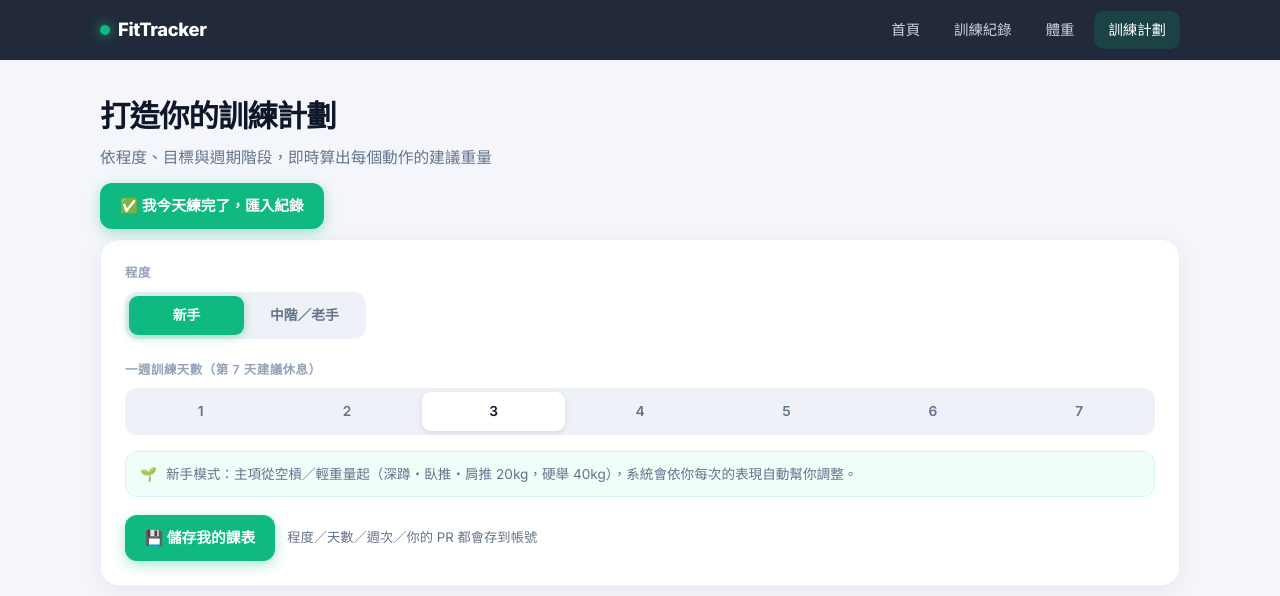
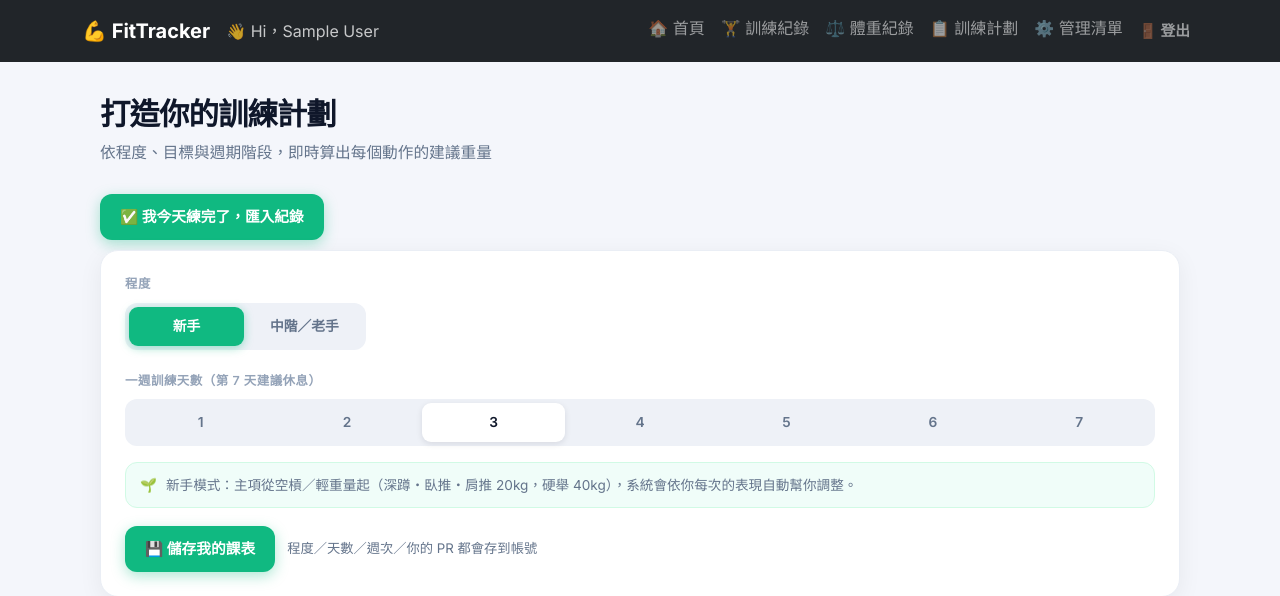
Before and after one commit to harry921921921-gif/side_project_01, a Spring Boot app: page /plan in a window 1280 px wide. Shown: the top 596 px of the page. Run offline with Spring Boot 4, Linux system fonts and the light colour scheme; the visitor is signed in with stand-in values (Sample User, id 1); data that the repository does not hold is empty; some of the project's set-up classes (security, data sources, template engines, error pages and the like) are left out, and stand-ins take their place.

Commit message:
訓練計畫頁：只換導覽列、匯入紀錄的部位名稱改成跟課表一致、行事曆標籤放大
1. 導覽列改用共用 fragments/navbar.html（跟首頁一致），頁面其餘部分維持原本的自訂設計，
   不做整頁 Bootstrap 改版（上一輪整頁改版已由使用者手動回退，這次只動最上面）

2. bodyPart 一致性：BodyPartDataInitializer 補上課表分化名稱（推日/拉日/腿日/上肢A…共15個）
   當成正式 BodyPart，用 add() 逐一新增可安全重複執行（已存在會跳過，不影響既有資料）。
   匯入訓練紀錄時直接用 today.name 當 bodyPart，不再透過 BODYPART_MAP 轉換成別的分類，
   訓練計劃寫「推日」，訓練紀錄也存「推日」

3. workout/index.html 行事曆的 .bp-dot 標籤字級從 .6rem 加大到 .78rem（加粗、加大 padding）

順便：Runner 完成畫面的「存進訓練紀錄」按鈕（上一版有做，被回退整頁改版時一起復原掉了）重新補回

已驗證：mvn test 44/44 通過；另開一個測試埠（8081，避開使用者本機開著的 dev instance）跑完整流程 ——
註冊帳號、開 /plan 確認導覽列已換成 Bootstrap fragment、用真實請求匯入訓練，
確認 workout_session.body_part 直接存成「推日」，行事曆字級也改了

Co-Authored-By: Claude Sonnet 5 <noreply@anthropic.com>

```diff
--- a/fitness-tracker/src/main/resources/templates/plan/index.html
+++ b/fitness-tracker/src/main/resources/templates/plan/index.html
@@ -7,6 +7,8 @@
 <link rel="preconnect" href="https://fonts.googleapis.com">
 <link rel="preconnect" href="https://fonts.gstatic.com" crossorigin>
 <link href="https://fonts.googleapis.com/css2?family=Inter:wght@400;500;600;700;800&amp;family=Noto+Sans+TC:wght@400;500;700;900&amp;display=swap" rel="stylesheet">
+<!-- 只有最上面導覽列跟其他頁一樣用 Bootstrap（共用 fragments/navbar.html），下面內容維持原本這頁自己的設計 -->
+<link href="https://cdn.jsdelivr.net/npm/bootstrap@5.3.0/dist/css/bootstrap.min.css" rel="stylesheet">
 <style>
 :root{
   --bg:#f4f6fb;--surface:#fff;--ink:#0f172a;--muted:#64748b;--faint:#94a3b8;
@@ -16,14 +18,6 @@
 *{box-sizing:border-box;margin:0;padding:0}
 body{font-family:'Inter','Noto Sans TC',sans-serif;background:var(--bg);color:var(--ink);line-height:1.5;-webkit-font-smoothing:antialiased}
 .wrap{max-width:1120px;margin:0 auto;padding:0 20px}
-.appbar{position:sticky;top:0;z-index:20;background:rgba(15,23,42,.92);backdrop-filter:blur(10px);color:#fff}
-.appbar .wrap{display:flex;align-items:center;justify-content:space-between;height:60px}
-.logo{font-weight:800;font-size:1.15rem;letter-spacing:-.02em;display:flex;align-items:center;gap:8px}
-.logo .dot{width:10px;height:10px;border-radius:50%;background:var(--accent);box-shadow:0 0 12px var(--accent)}
-.appbar nav{display:flex;gap:6px}
-.appbar nav a{color:#cbd5e1;text-decoration:none;font-size:.9rem;font-weight:500;padding:8px 14px;border-radius:10px;transition:.15s}
-.appbar nav a:hover{color:#fff;background:rgba(255,255,255,.08)}
-.appbar nav a.active{color:#fff;background:rgba(16,185,129,.18)}
 .hero{padding:34px 0 10px}
 .hero h1{font-size:1.9rem;font-weight:800;letter-spacing:-.03em}
 .hero p{color:var(--muted);margin-top:6px;font-size:.98rem}
@@ -151,10 +145,7 @@ footer{text-align:center;color:var(--faint);font-size:.82rem;padding:40px 0 30px
 </head>
 <body>
 
-<header class="appbar"><div class="wrap">
-  <div class="logo"><span class="dot"></span>FitTracker</div>
-  <nav><a th:href="@{/}">首頁</a><a th:href="@{/workout}">訓練紀錄</a><a th:href="@{/body-weight}">體重</a><a th:href="@{/plan}" class="active">訓練計劃</a></nav>
-</div></header>
+<div th:replace="~{fragments/navbar :: navbar}"></div>
 
 <main class="wrap">
   <section class="hero">
@@ -251,6 +242,7 @@ footer{text-align:center;color:var(--faint);font-size:.82rem;padding:40px 0 30px
   <div id="imp-fields"></div>
 </form>
 
+<script src="https://cdn.jsdelivr.net/npm/bootstrap@5.3.0/dist/js/bootstrap.bundle.min.js"></script>
 <script>
 /* ===== ProgressionService（JS 版，之後改寫成 Java）===== */
 /* 階段用「%1RM 區間 + 組數 + 目標 RIR」定義；次數由 %+RIR 公式算出，避免強度/次數矛盾 */
@@ -334,11 +326,8 @@ function savePlan(){
 }
 
 /* ===== 匯入訓練紀錄：把今天課表送進 /workout（沿用既有的驗證/CSRF/logging，不重造輪子）===== */
-/* 課表的分化名稱不是既有 BodyPart 清單裡的值，匯入時對應成資料庫已有的分類 */
-const BODYPART_MAP={'全身':'全身','上半身':'上半身','下半身':'下半身','推日':'胸','拉日':'背','腿日':'腿',
-  '上肢 A':'上半身','下肢 A':'下半身','上肢 B':'上半身','下肢 B':'下半身',
-  '胸':'胸','背':'背','腿':'腿','肩':'肩','手臂':'手臂',
-  '推 A':'胸','拉 A':'背','腿 A':'腿','推 B':'胸','拉 B':'背','腿 B':'腿'};
+/* 課表的分化名稱（推日/拉日/腿日…）已經在 BodyPartDataInitializer 建成資料庫裡的正式 BodyPart，
+   匯入時直接用 today.name 當 bodyPart，不用再轉換成別的分類，跟課表顯示的名稱保持一致 */
 
 function repsToInt(r){
   if(typeof r!=='string')return parseInt(r)||1;
@@ -365,7 +354,7 @@ function closeImportModal(){$('#importModal').classList.remove('on');}
 function confirmImport(){
   const today=window.__today;
   document.getElementById('imp-date').value=todayISO();
-  document.getElementById('imp-bodypart').value=BODYPART_MAP[today.name]||'全身';
+  document.getElementById('imp-bodypart').value=today.name;
   document.getElementById('imp-note').value='依課表匯入：'+today.name;
   const box=document.getElementById('imp-fields');box.innerHTML='';
   document.querySelectorAll('#impRows .imp-row').forEach(function(row){
@@ -489,7 +478,9 @@ const Runner={
     this.showSet();},
   finish(){this.stop();this.body(`<div class="step">完成</div><h2>訓練完成 💪</h2>
     <p class="tgt">${window.__today.name} 全部做完了，好好休息、補充蛋白質。</p>
-    <div class="rbtns"><button class="btn-xl" onclick="Runner.close()">收工</button></div>`);},
+    <div class="rbtns"><button class="btn-xl" onclick="Runner.saveAndClose()">✅ 存進訓練紀錄</button>
+    <button class="btn-mini" onclick="Runner.close()">先不存，關閉</button></div>`);},
+  saveAndClose(){this.close();openImportModal();},
 };
 
 /* ===== events ===== */
--- a/fitness-tracker/src/main/resources/templates/workout/index.html
+++ b/fitness-tracker/src/main/resources/templates/workout/index.html
@@ -16,7 +16,7 @@
         .cal-day.empty { background:transparent; border-color:transparent; cursor:default; }
         .cal-day .day-num { font-size:.75rem; font-weight:600; color:#343a40; line-height:1.2; }
         .cal-day.today .day-num { color:#0d6efd; }
-        .bp-dot { display:inline-block; font-size:.6rem; padding:1px 4px; border-radius:3px;
+        .bp-dot { display:inline-block; font-size:.78rem; font-weight:600; padding:2px 6px; border-radius:4px;
                   margin:1px 1px 0 0; white-space:nowrap; line-height:1.4; }
         .detail-panel { background:#fff; border:1px solid #dee2e6; border-radius:8px; padding:14px; min-height:60px; }
     </style>
```
Also changed, not shown: fitness-tracker/src/main/java/fitness_tracker/init/BodyPartDataInitializer.java (+12 -2 lines).
